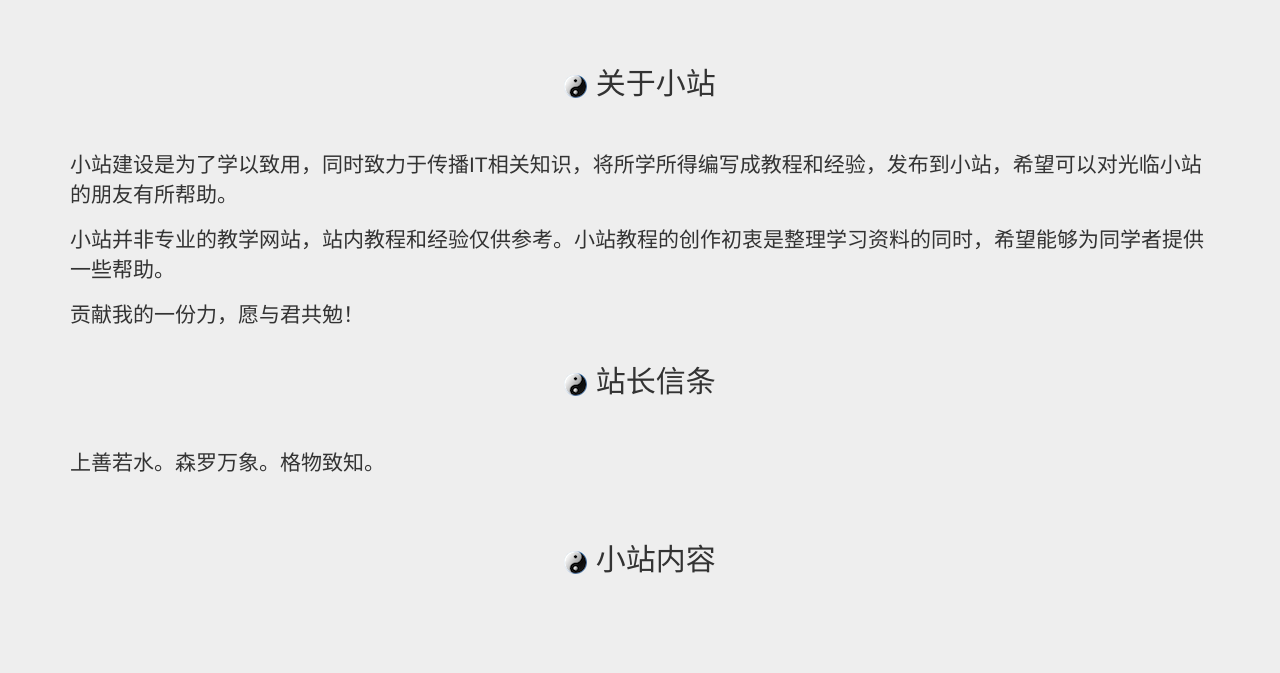
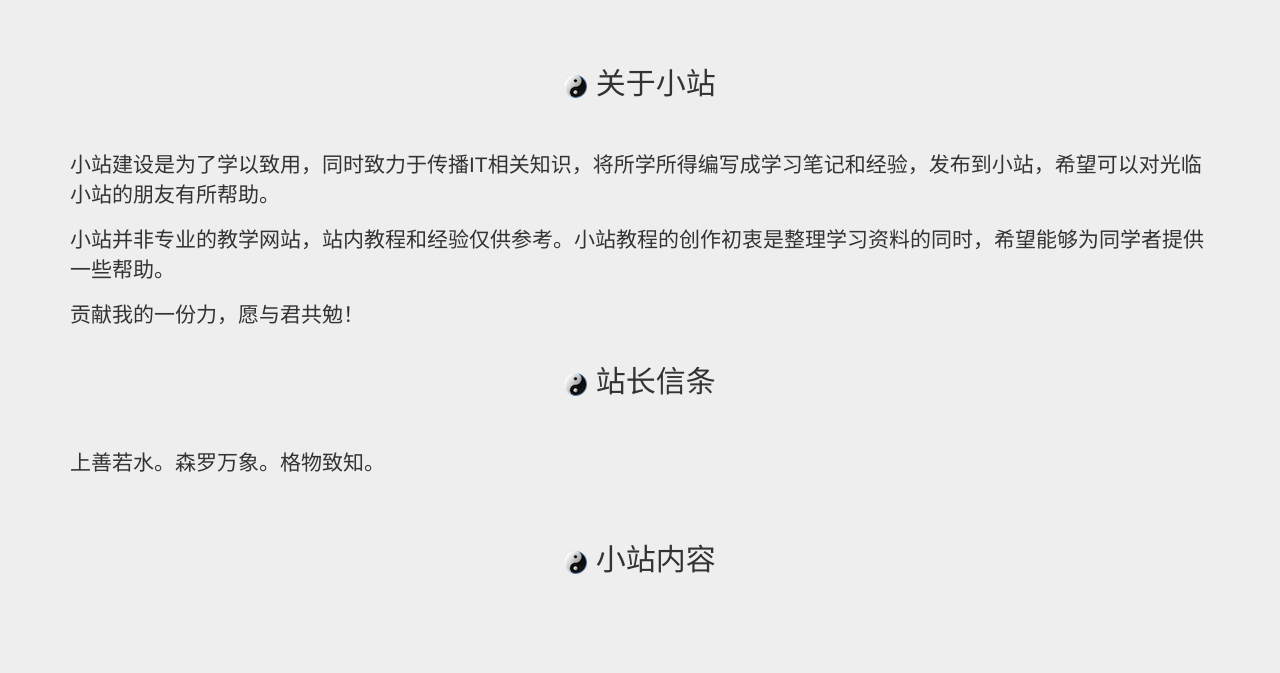
Before and after one commit to Xingwd/django-xwd-cms, a Django app: page / in a window 1280 px wide. Shown: the part 1001-1674 px from the top of the page. Run offline with Django 3.2, Linux system fonts and the light colour scheme; data that the repository does not hold is empty; some libraries are stand-ins or nearby versions.

Commit message:
更新首页内容信息

```diff
--- a/mysite/tinysite/templates/tinysite/index.html
+++ b/mysite/tinysite/templates/tinysite/index.html
@@ -37,7 +37,7 @@
             <div class="col-xs-12 col-sm-12">
                 <div class="maintxt">
                     <h2><img src="{% static 'tinysite/images/title.png' %}"> 关于小站</h2>
-                    <p>小站建设是为了学以致用，同时致力于传播IT相关知识，将所学所得编写成教程和经验，发布到小站，希望可以对光临小站的朋友有所帮助。</p>
+                    <p>小站建设是为了学以致用，同时致力于传播IT相关知识，将所学所得编写成学习笔记和经验，发布到小站，希望可以对光临小站的朋友有所帮助。</p>
                     <p>小站并非专业的教学网站，站内教程和经验仅供参考。小站教程的创作初衷是整理学习资料的同时，希望能够为同学者提供一些帮助。</p>
                     <p>贡献我的一份力，愿与君共勉！</p>
                 </div>
```
